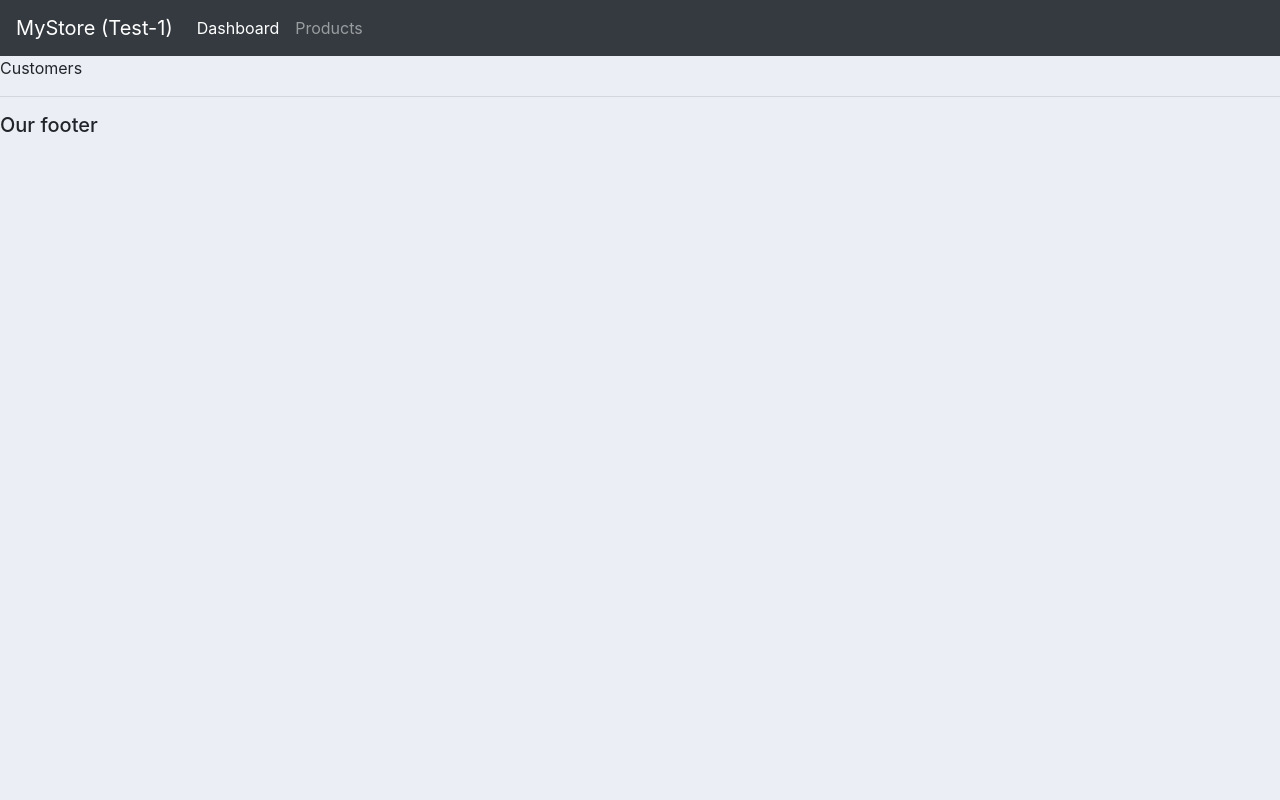
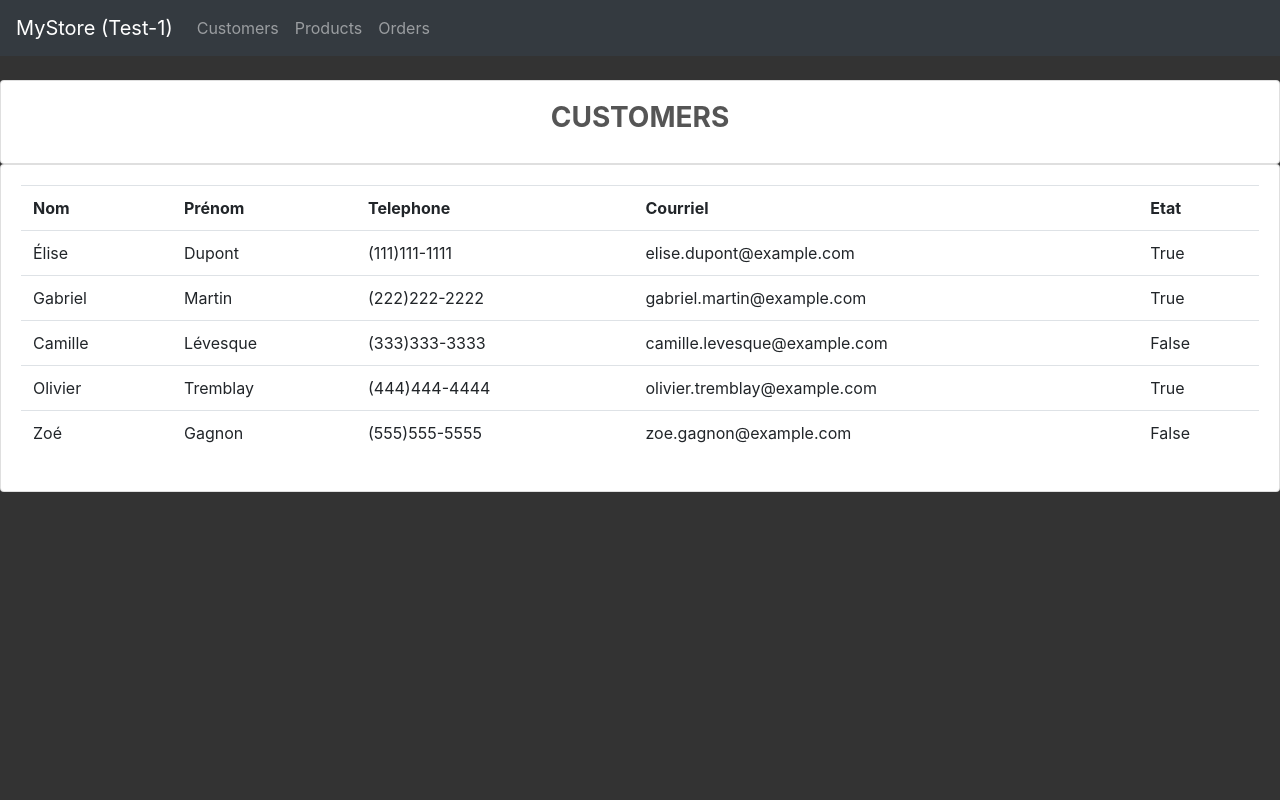
Before and after one commit to earebano01/PROG1356_Projet--Test-1-_RebanoAdonis, a Django app: page /customer/ in a window 1280 px wide. Run offline with Django 4.2, Linux system fonts and the light colour scheme; data comes from the database, SQL or seed files in the repository; both versions use the stored data as it was after the commit.

Commit message:
Données ont été insérées dans la base de données

```diff
--- /dev/null
+++ b/projet-test-1/mystore/crm/static/crm/main.css
@@ -0,0 +1,57 @@
+body {
+    background-color: #333; /* Dark gray background */
+    color: #fff; /* White text for contrast */
+}
+
+#total-orders {
+    /* background-color: #444; Darker gray */
+    background-color: #555; /* Even darker gray */
+}
+
+#orders-delivered {
+    background-color: #555; /* Even darker gray */
+}
+
+#orders-pending {
+    /* background-color: #666; Another shade of gray */
+    background-color: #555; /* Even darker gray */
+}
+
+h3 {
+    color: #555; /* Font color as #555 (gray) */
+    font-weight: bold; /* Bold text */
+    text-align: center;
+}
+
+/*
+table {
+    border: 1px solid #ccc;
+    border-collapse: collapse;
+    padding: 10px;
+    margin: 0 auto;
+    background-color: #fff;
+    box-shadow: 0 2px 4px rgba(0, 0, 0, 0.1);
+    width: 80%;
+}
+
+table th {
+    border: 1px solid #ccc;
+    padding: 10px;
+    background: #f2f2f2;
+    color: #333;
+}
+
+table td {
+    border: 1px solid #ccc;
+    text-align: center;
+    padding: 10px;
+    color: #444;
+}
+
+body {
+    background-color: #f5f5f5;
+    display: flex;
+    justify-content: center;
+    align-items: center;
+    height: 100vh;
+} */
--- a/projet-test-1/mystore/crm/templates/crm/base.html
+++ b/projet-test-1/mystore/crm/templates/crm/base.html
@@ -4,9 +4,9 @@
 <head>
     <meta charset="UTF-8">
     <meta name="viewport" content="width=device-width, initial-scale=1.0">
-    <title>CRM</title>
+    <!-- <title>CRM</title> -->
     <link rel="stylesheet" href="https://cdn.jsdelivr.net/npm/bootstrap@4.4.1/dist/css/bootstrap.min.css" integrity="sha384-Vkoo8x4CGsO3+Hhxv8T/Q5PaXtkKtu6ug5TOeNV6gBiFeWPGFN9MuhOf23Q9Ifjh" crossorigin="anonymous">
-    <link rel="stylesheet" type="text/css" href="{% static '/css/main.css' %}">
+    <link rel="stylesheet" type="text/css" href="{% static '/crm/main.css' %}">
 </head>
 <body>
     {% include 'crm/navbar.html' %}
@@ -16,9 +16,9 @@
 
 
     {% endblock %}
-
+<!--
     <hr>
-    <h5>Our footer</h5>
+    <h5>Our footer</h5> -->
 
 </body>
 </html>
--- a/projet-test-1/mystore/crm/templates/crm/customers.html
+++ b/projet-test-1/mystore/crm/templates/crm/customers.html
@@ -1,7 +1,42 @@
+<title>Customers</title>
+
 {% extends 'crm/base.html' %}
 
 {% block content %}
 
-<p>Customers</p>
+<br>
+<div class="row">
+    <div class="col-md">
+        <div class="card card-body">
+            <h3>CUSTOMERS</h3>
+        </div>
+        <div class="card card-body">
+             <table class="table">
+                <tr>
+                    <th>Nom</th>
+                    <th>Prénom</th>
+                    <th>Telephone</th>
+                    <th>Courriel</th>
+                    <th>Etat</th>
+                </tr>
+
+                {% for i in customer %}
+                <tr>
+                    <td>{{i.fname}}</td>
+                    <td>{{i.lname}}</td>
+                    <td>{{i.phone}}</td>
+                    <td>{{i.email}}</td>
+                    <td>{{i.status}}</td>
+                </tr>
+
+                {% endfor %}
+
+            </table>
+        </div>
+    </div>
+
+</div>
+
+
 
 {% endblock %}
--- a/projet-test-1/mystore/crm/templates/crm/navbar.html
+++ b/projet-test-1/mystore/crm/templates/crm/navbar.html
@@ -5,15 +5,18 @@
     </button>
     <div class="collapse navbar-collapse" id="navbarNav">
       <ul class="navbar-nav">
-        <li class="nav-item active">
-          <a class="nav-link" href="#">Dashboard</a>
+        <!-- <li class="nav-item active">
+          <a class="nav-link" href="{% url 'home' %}">Dashboard</a>
+        </li> -->
+        <li class="nav-item">
+          <a class="nav-link" href="{% url 'customer' %}">Customers</a>
         </li>
         <li class="nav-item">
-          <a class="nav-link" href="#">Products</a>
+          <a class="nav-link" href="{% url 'product' %}">Products</a>
         </li>
-        <!-- <li class="nav-item">
-          <a class="nav-link" href="#">Orders</a>
-        </li> -->
+        <li class="nav-item">
+          <a class="nav-link" href="{% url 'orders' %}">Orders</a>
+        </li>
       </ul>
     </div>
   </nav>
--- a/projet-test-1/mystore/crm/urls.py
+++ b/projet-test-1/mystore/crm/urls.py
@@ -2,7 +2,8 @@ from django.urls import path
 from . import views
 
 urlpatterns = [
-    path('', views.home),
-    path('product/', views.products),
-    path('customer/', views.customers),
+    path('', views.home, name='home'),
+    path('product/', views.products, name='product'),
+    path('customer/', views.customers, name='customer'),
+    path('orders/', views.orders, name='orders'),
 ]
--- a/projet-test-1/mystore/crm/views.py
+++ b/projet-test-1/mystore/crm/views.py
@@ -1,11 +1,38 @@
 from django.shortcuts import render
 from django.http import HttpResponse
+from .models import *
 
 def home(request):
-    return render(request, 'crm/dashboard.html')
+    orders = Order.objects.all()
+    customers = Customer.objects.all()
+
+    total_customers = Customer.objects.all()
+
+    total_orders = orders.count()
+    delivered = orders.filter(status='Delivered').count()
+    pending = orders.filter(status='Pending').count()
+
+    context = {'orders':orders, 'customer':customers, 'total_orders':total_orders,
+               'delivered':delivered, 'pending':pending}
+
+    return render(request, 'crm/dashboard.html', context)
 
 def products(request):
-    return render(request, 'crm/products.html')
+    products = Product.objects.all()
+    return render(request, 'crm/products.html', {'products':products})
 
 def customers(request):
-    return render(request, 'crm/customers.html')
+    customers = Customer.objects.all()
+    return render(request, 'crm/customers.html', {'customer':customers})
+
+def orders(request):
+    orders = Order.objects.all()
+
+    total_orders = orders.count()
+    delivered = orders.filter(status='Delivered').count()
+    pending = orders.filter(status='Pending').count()
+
+    context = {'orders':orders, 'total_orders':total_orders,
+               'delivered':delivered, 'pending':pending}
+
+    return render(request, 'crm/orders.html', context)
--- a/projet-test-1/mystore/mystore/settings.py
+++ b/projet-test-1/mystore/mystore/settings.py
@@ -116,7 +116,7 @@ USE_TZ = True
 # Static files (CSS, JavaScript, Images)
 # https://docs.djangoproject.com/en/4.2/howto/static-files/
 
-STATIC_URL = 'static/'
+STATIC_URL = 'static/crm/'
 
 # Default primary key field type
 # https://docs.djangoproject.com/en/4.2/ref/settings/#default-auto-field
--- a/projet-test-1/mystore/static/css/main.css
+++ /dev/null
@@ -1,15 +0,0 @@
-body{
-    background-color: #ebeff5;
-}
-
-#total-orders{
-    background-color: #4cb4c7;
-}
-
-#orders-delivered{
-    background-color: #7abecc;
-}
-
-#orders-pending{
-    background-color: #7CD1C0;
-}
```
Also changed, not shown: projet-test-1/mystore/crm/templates/crm/dashboard.html (+22 -17 lines), projet-test-1/mystore/crm/templates/crm/order_summary.html (added, +42 -0 lines), projet-test-1/mystore/crm/templates/crm/orders.html (added, +41 -0 lines), projet-test-1/mystore/crm/templates/crm/products.html (+15 -1 lines), projet-test-1/mystore/db.sqlite3.
